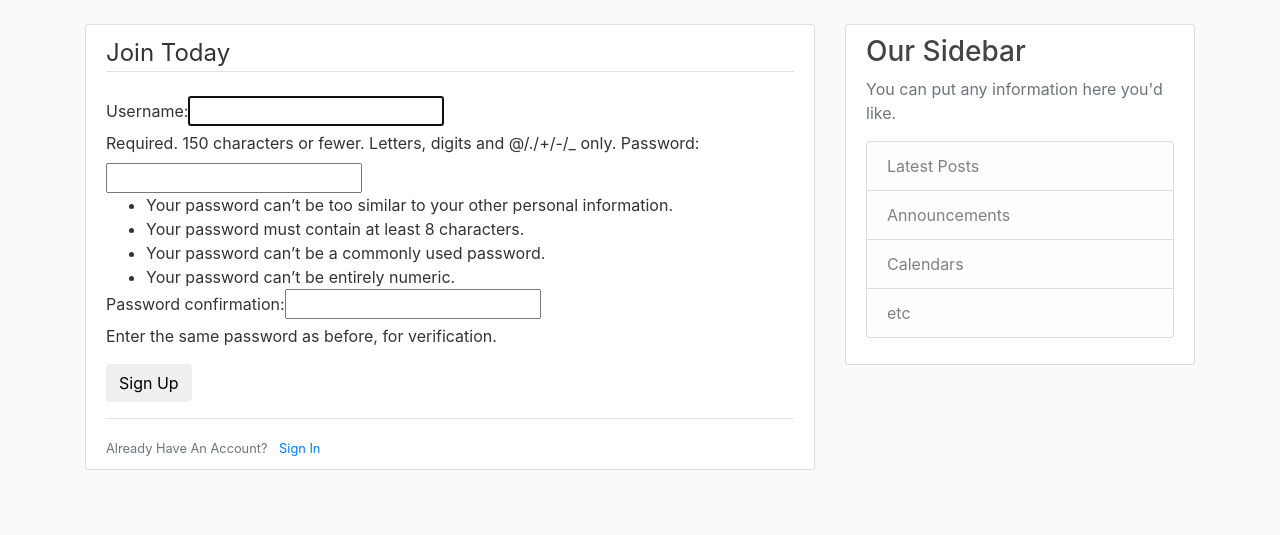
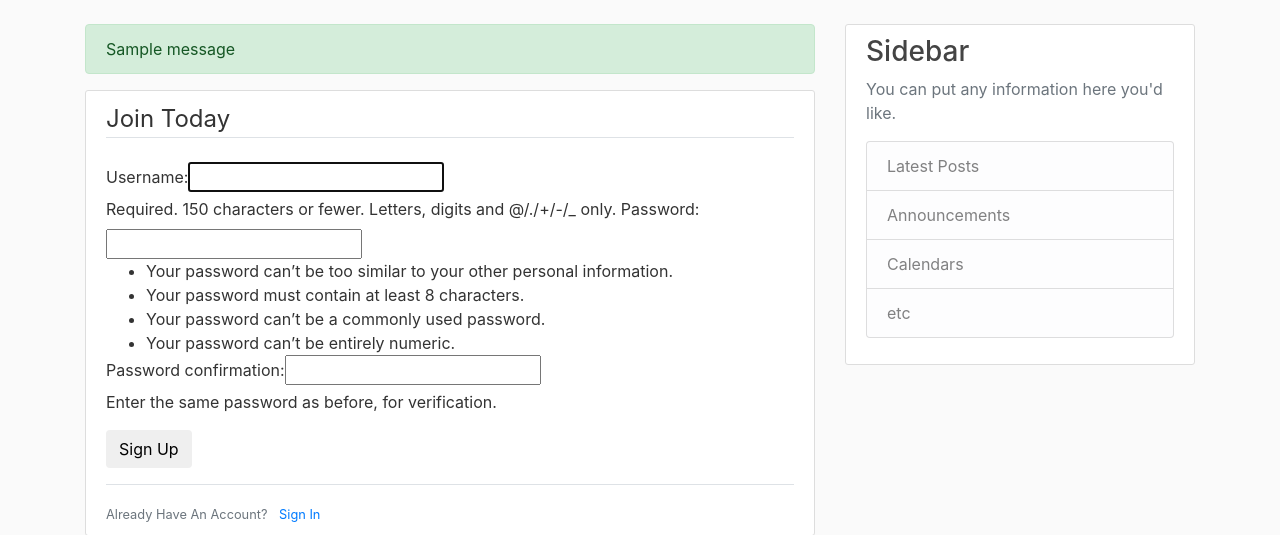
Before and after one commit to Salmaaattia/Social-Platform, a Django app: page /register/ in a window 1280 px wide. Shown: the part 56-591 px from the top of the page. Run offline with Django 3.2, Linux system fonts and the light colour scheme; tables that the repository leaves empty hold one stand-in row (values such as "Sample post"); one stand-in notice (Sample message) is shown; some libraries are stand-ins or nearby versions.

Commit message:
add messages alerts in base.html

```diff
--- a/socialplatform/main_app/templates/main_app/base.html
+++ b/socialplatform/main_app/templates/main_app/base.html
@@ -32,7 +32,7 @@
               <!-- Navbar Right Side -->
               <div class="navbar-nav">
                 <a class="nav-item nav-link" href="#">Login</a>
-                <a class="nav-item nav-link" href="#">Register</a>
+                <a class="nav-item nav-link" href="{% url 'home-register'%}">Register</a>
               </div>
             </div>
           </div>
@@ -41,11 +41,18 @@
     <main role="main" class="container">
         <div class="row">
             <div class="col-md-8">
+              {% if messages %}
+                {% for message in messages %}
+                <div class="alert alert-{{ message.tags }}">
+                  {{ message }}
+                </div>
+                {% endfor %}
+              {% endif %}
                 {% block content %}{% endblock %}
             </div>
             <div class="col-md-4">
                 <div class="content-section">
-                <h3>Our Sidebar</h3>
+                <h3>Sidebar</h3>
                 <p class='text-muted'>You can put any information here you'd like.
                     <ul class="list-group">
                     <li class="list-group-item list-group-item-light">Latest Posts</li>
```
